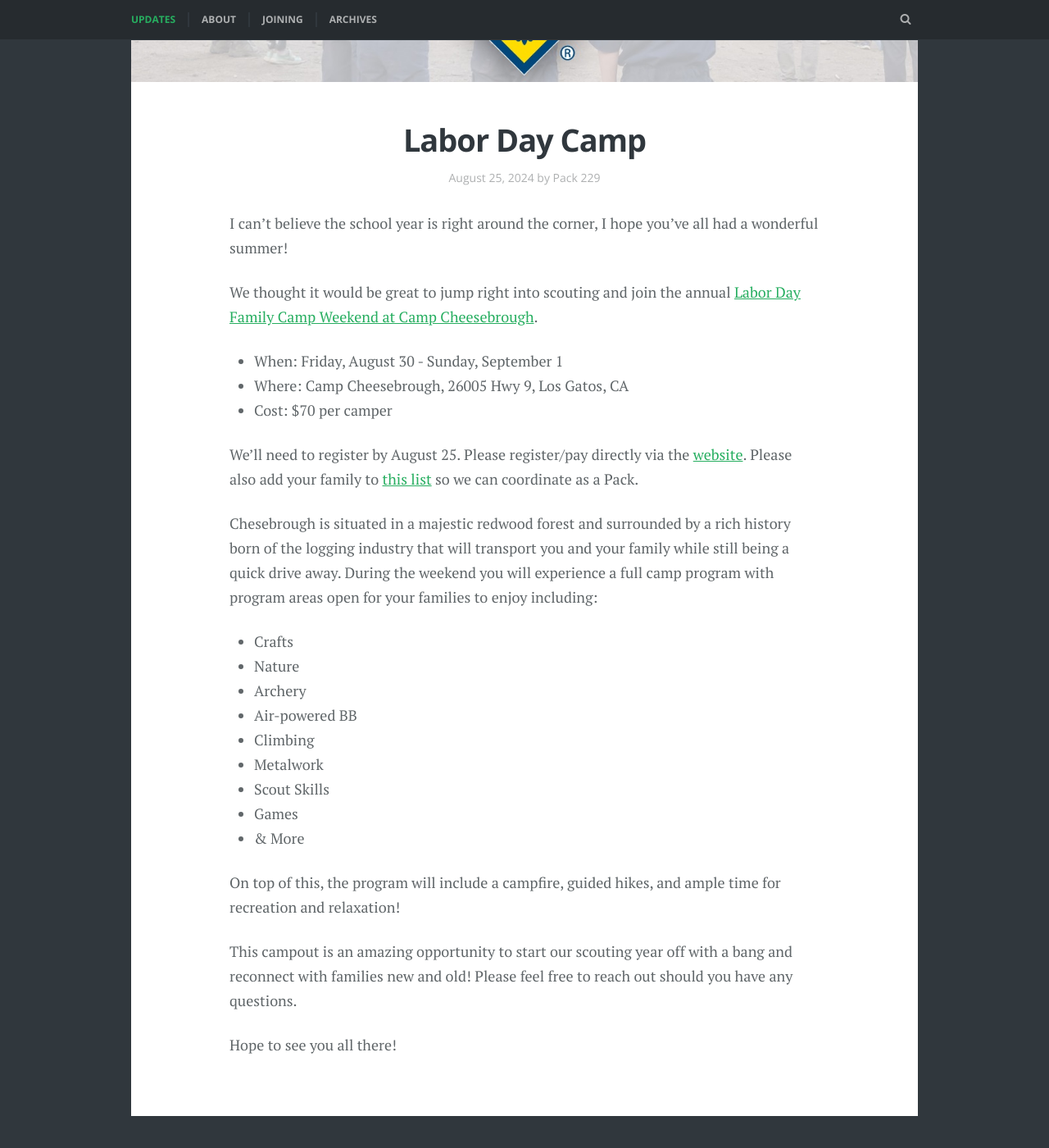
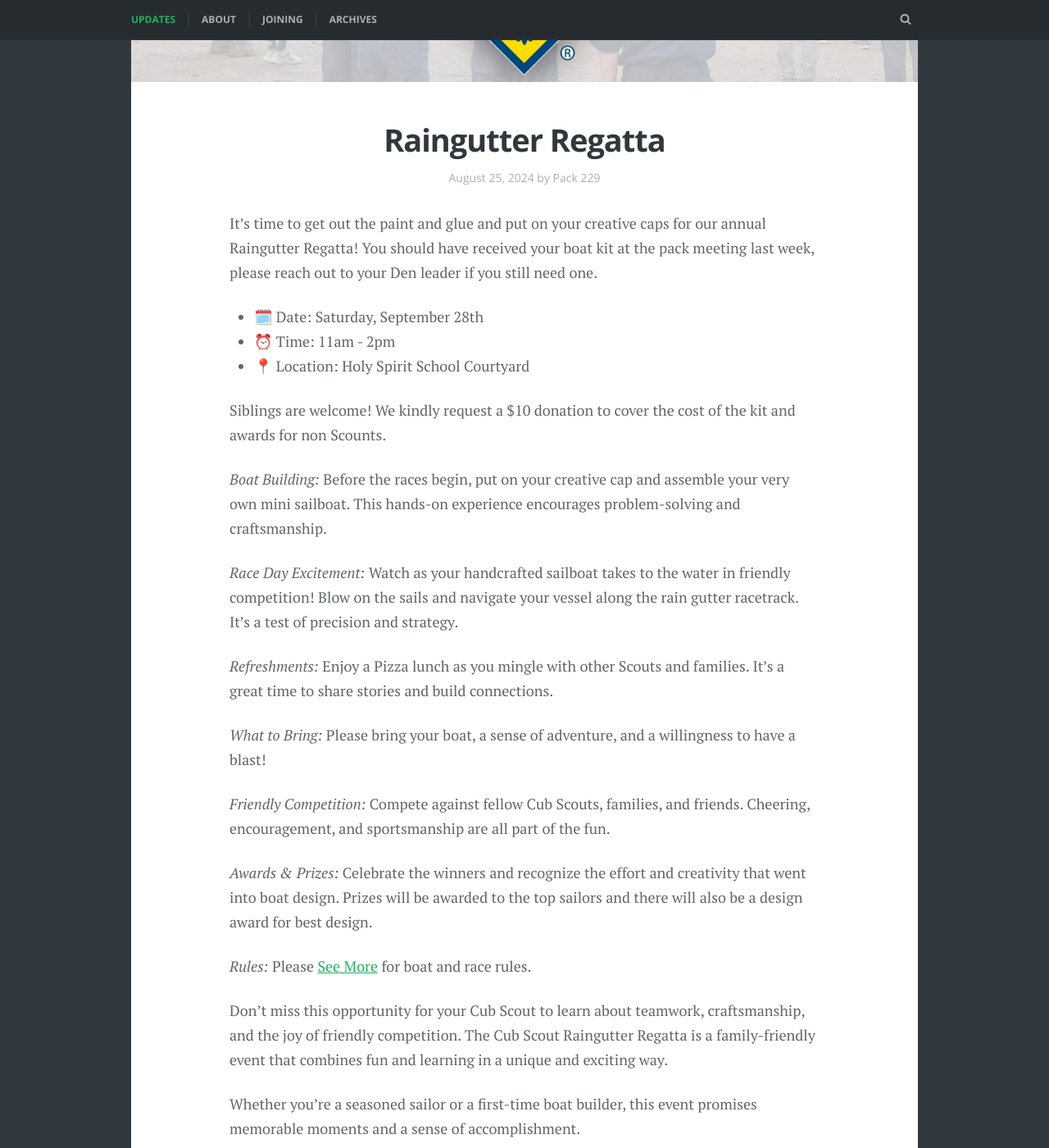
Before and after one commit to pack229/pack229.github.io, a Jekyll site: the page built from index.html, in a window 1280 px wide and 1400 px high, scrolled down 1254 px. Shown: the whole window at 82% size. Built offline with Jekyll 4.4.1, drawn with Linux system fonts in a browser that asks for light colours; some web fonts are replaced; the list of posts is cut into pages by our own code; some of the changed text lies outside the part shown.

Commit message:
Raingutter Regatta

```diff
--- a/_posts/2024-08-25-labor-day-camp.md
+++ b/_posts/2024-08-25-labor-day-camp.md
@@ -10,9 +10,9 @@ I can’t believe the school year is right around the corner, I hope you’ve al
 
 We thought it would be great to jump right into scouting and join the annual [Labor Day Family Camp Weekend at Camp Cheesebrough](https://scoutingevent.com/055-FamilyCampCSR).
 
-* When: Friday, August 30 - Sunday, September 1
-* Where: Camp Cheesebrough, 26005 Hwy 9, Los Gatos, CA
-* Cost: $70 per camper
+* 🗓️ Date: Friday, August 30 - Sunday, September 1
+* 📍 Location: Camp Cheesebrough, 26005 Hwy 9, Los Gatos, CA
+* 💵 Cost: $70 per camper
 
 We’ll need to register by August 25. Please register/pay directly via the [website](https://scoutingevent.com/055-FamilyCampCSR). Please also add your family to [this list](https://docs.google.com/spreadsheets/d/17-_tOvmeSYTuumce2Mk-9PU-ohjQXNvCLDuPO_KcfQE/edit?usp=sharing) so we can coordinate as a Pack.
 
--- /dev/null
+++ b/_posts/2024-09-18-raingutter-regatta.md
@@ -0,0 +1,69 @@
+---
+layout: post
+title:  "Raingutter Regatta"
+date:   2024-08-25
+featured_image: default.jpg
+tags: [raingutter-regatta]
+---
+
+It’s time to get out the paint and glue and put on your creative caps for our annual Raingutter Regatta! You should have received your boat kit at the pack meeting last week, please reach out to your Den leader if you still need one.
+
+* 🗓️ Date: Saturday, September 28th
+* ⏰ Time: 11am - 2pm
+* 📍 Location: Holy Spirit School Courtyard
+
+Siblings are welcome! We kindly request a $10 donation to cover the cost of the kit and awards for non Scounts.
+
+*Boat Building:* Before the races begin, put on your creative cap and assemble your very own mini sailboat. This hands-on experience encourages problem-solving and craftsmanship.
+
+*Race Day Excitement:* Watch as your handcrafted sailboat takes to the water in friendly competition! Blow on the sails and navigate your vessel along the rain gutter racetrack. It's a test of precision and strategy.
+
+*Refreshments:* Enjoy a Pizza lunch as you mingle with other Scouts and families. It's a great time to share stories and build connections.
+
+*What to Bring:* Please bring your boat, a sense of adventure, and a willingness to have a blast!
+
+*Friendly Competition:* Compete against fellow Cub Scouts, families, and friends. Cheering, encouragement, and sportsmanship are all part of the fun.
+
+*Awards & Prizes:* Celebrate the winners and recognize the effort and creativity that went into boat design. Prizes will be awarded to the top sailors and there will also be a design award for best design.
+
+*Rules:* Please [See More](/2024/08/25/raingutter-regatta/#rules) for boat and race rules.
+
+Don't miss this opportunity for your Cub Scout to learn about teamwork, craftsmanship, and the joy of friendly competition. The Cub Scout Raingutter Regatta is a family-friendly event that combines fun and learning in a unique and exciting way.
+
+Whether you're a seasoned sailor or a first-time boat builder, this event promises memorable moments and a sense of accomplishment.
+
+Can’t wait to see you all out there!
+
+<!--more-->
+
+<a name="rules"></a>
+## Raingutter Regatta Rules
+
+### 1. Participation
+
+* Eligibility: All registered Cub Scouts and siblings are eligible to participate.
+* Age Groups: Scouts will be divided into rank / age groups based on the number of participants.
+
+### 2. Boat Specifications
+
+* Kit Requirement: Boats must be built using the official BSA Raingutter Regatta kit.
+* Materials: The boat must be constructed from the materials provided in the kit. No additional parts may be added except for decorations (paint, decals, figurines, etc.) Glue is advisable to connect sail to mast
+* Sail: The sail should 'look' like a sail and in the orientation on the kit.
+* No creating cups or special sail orientations.
+
+### 3. Race Rules
+
+* Power Source: Boats can only be powered by blowing on the sail. Scouts may blow on their boats using straws or directly, but they cannot touch the boat once the race begins.
+* Blowing Style: No fans or other mechanical aids are allowed. The scout must move the boat by blowing air on the sail.
+* Starting Position: Boats should be placed at the starting line, fully behind the gutter's edge. Scouts must stand at the head of their raingutter.
+* Finish Line: The boat that crosses the finish line first wins the race. A boat must fully cross the line to be declared the winner.
+* Judges: Race officials will be positioned at the finish line to determine the winner of each heat.
+
+### 4. Sportsmanship
+
+* Respect and Fair Play: Scouts should exhibit good sportsmanship by supporting fellow participants and accepting the outcome of each race graciously.
+* Disqualification: Any scout found intentionally interfering with another scout’s boat, altering their boat outside the rules, or displaying unsportsmanlike behavior may be disqualified.
+
+### 5. Awards
+
+* We will have awards for winners for each race category and also a design award.
```
